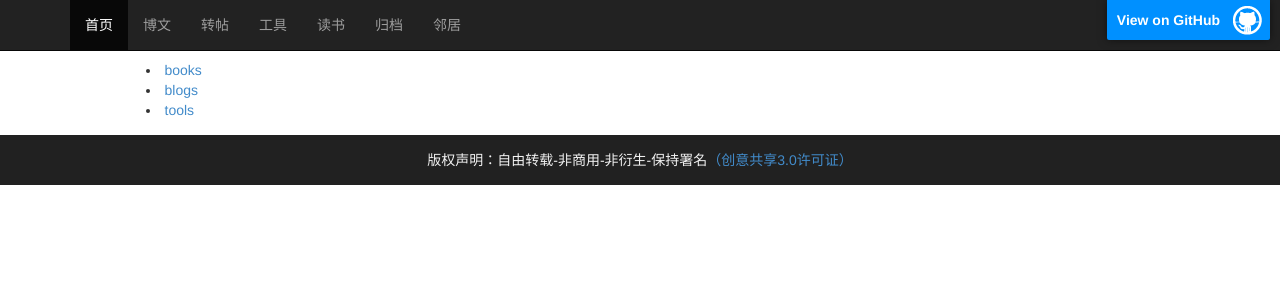
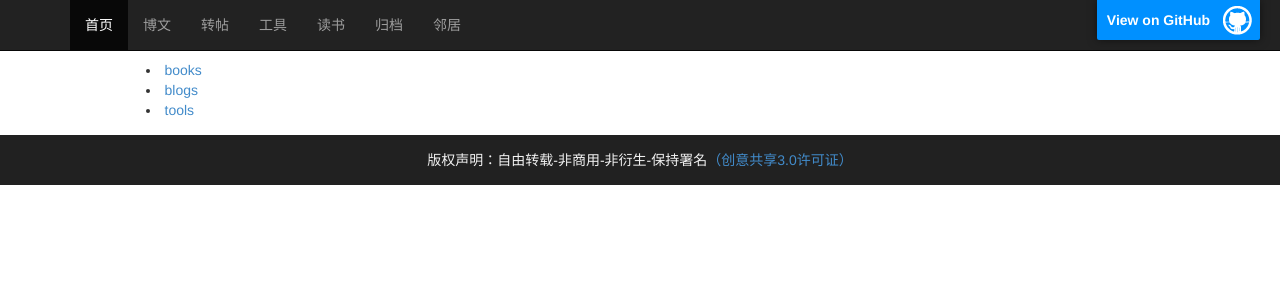
Before and after one commit to sheleng/sheleng.github.io, a Jekyll site: the page built from index.html, in a window 1280 px wide. Shown: the top 300 px of the page. Built offline with Jekyll 4.4.1, drawn with Linux system fonts in a browser that asks for light colours.

Commit message:
修改GitHub图标位置

```diff
--- a/public/css/style.css
+++ b/public/css/style.css
@@ -2,7 +2,7 @@
   display: block;
   position: absolute;
   top:0;
-  right: 10px;
+  right: 20px;
   z-index: 10;
   padding: 10px 50px 10px 10px;
   color: #fff;
```
